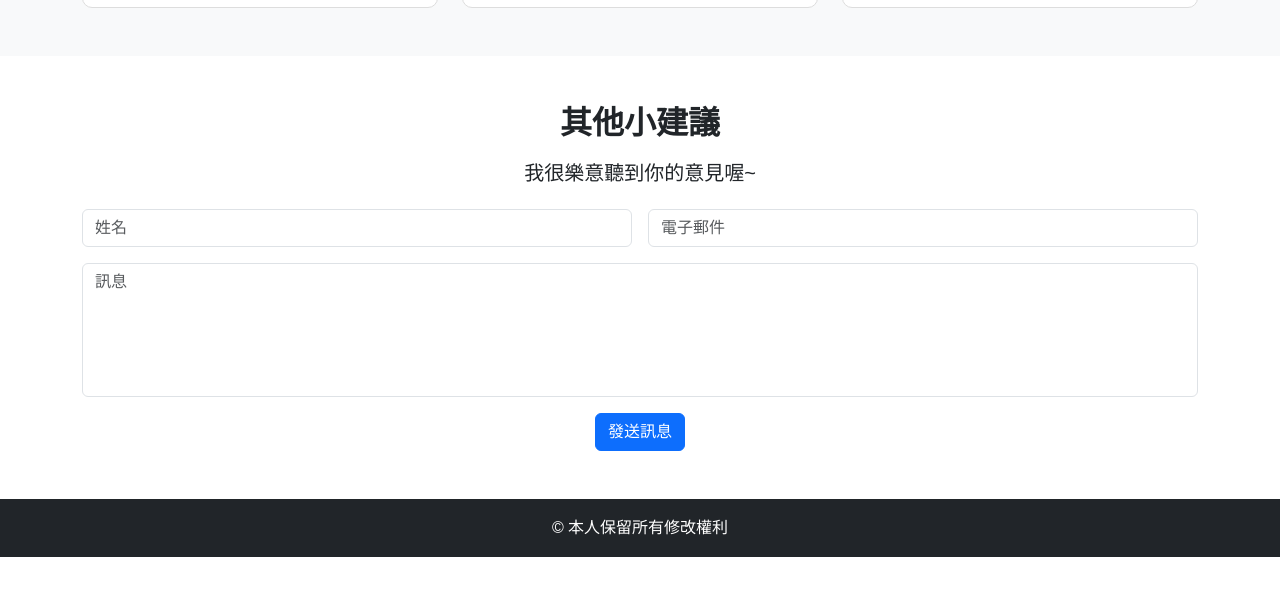
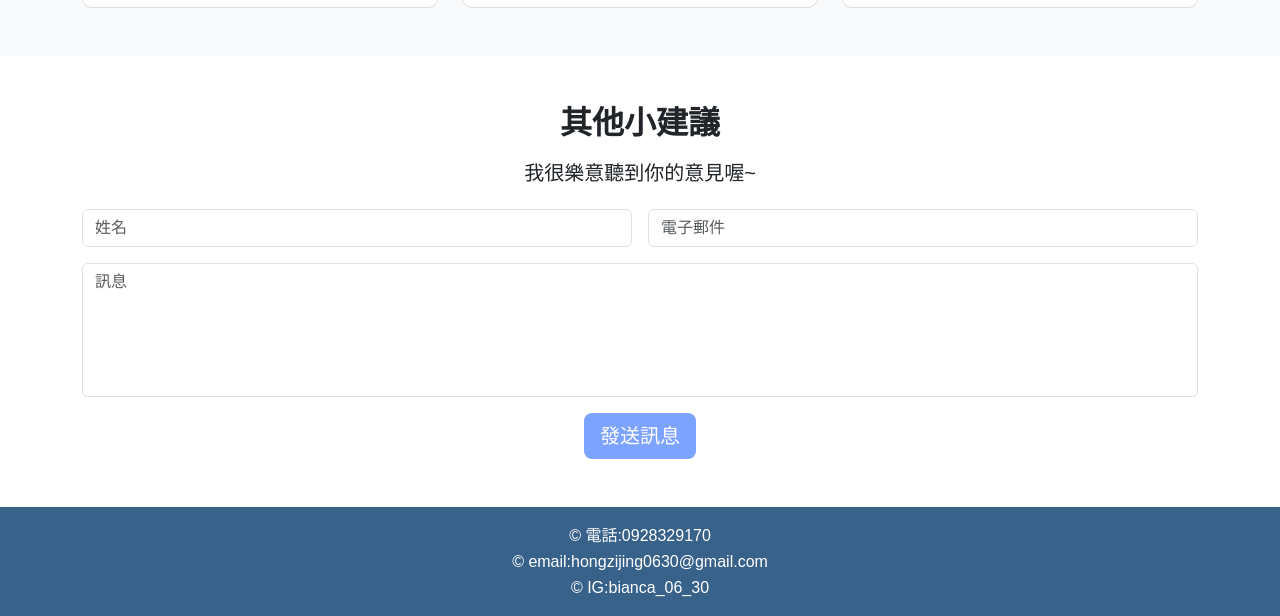
Before and after one commit to Zijing0630/20241115, a website: page bianca/index.html in a window 1280 px wide. Shown: the part 1237-1853 px from the top of the page. Before the commit the page ends 1794 px from the top, so only its background shows below. Drawn offline with nearby package versions, Linux system fonts and the light colour scheme.

Commit message:
202412061106

```diff
--- a/bianca/index.html
+++ b/bianca/index.html
@@ -30,7 +30,7 @@
         <div class="container">
             <h1 class="display-4">歡迎來到我的網站</h1>
             <p class="lead">準備好探索我的世界了嗎</p>
-            <a href="#about" class="btn btn-primary btn-lg">了解更多</a>
+            <a href="#about" class="btn btn-lg custom-btn">了解更多</a>
         </div>
     </header>
 
@@ -87,15 +87,17 @@
                     <textarea class="form-control" rows="5" placeholder="訊息" required></textarea>
                 </div>
                 <div class="col-12">
-                    <button type="submit" class="btn btn-primary">發送訊息</button>
+                    <button type="submit" class="btn btn-lg custom-btn">發送訊息</button>
                 </div>
             </form>
         </div>
     </section>
 
-    <!-- 頁腳 -->
-    <footer class="bg-dark text-white text-center py-3">
-        <p>&copy; 本人保留所有修改權利</p>
+    <!-- 聯絡方式 -->
+    <footer class="text-white text-center py-3">
+        <p>&copy; 電話:0928329170 </p>
+        <p>&copy; email:hongzijing0630@gmail.com </p>
+        <p>&copy; IG:bianca_06_30 </p>
     </footer>
 
     <script src="https://cdn.jsdelivr.net/npm/bootstrap@5.3.0/dist/js/bootstrap.bundle.min.js"></script>
--- a/bianca/styles.css
+++ b/bianca/styles.css
@@ -88,3 +88,14 @@ footer {
 footer p {
     margin: 0;
 }
+
+/*了解按鈕顏色定義*/
+.custom-btn {
+    background-color: #7ca3ff; /* 藍色 */
+    color: white; /* 按鈕文字顏色 */
+    border: none; /* 去除邊框 */
+}
+.custom-btn:hover {
+    background-color: #638df0; /* 滑鼠懸停時的顏色 */
+    color: white; /* 按鈕文字顏色 */
+}
```
